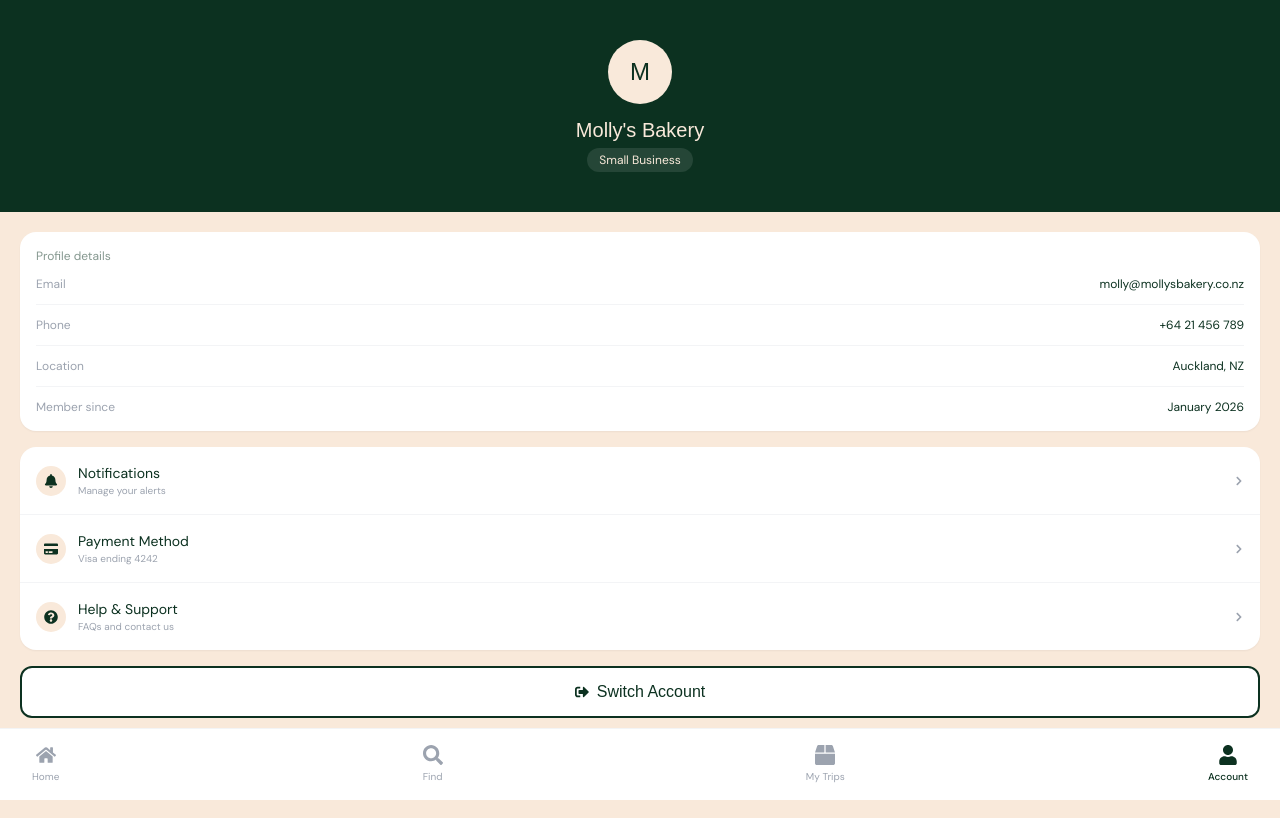
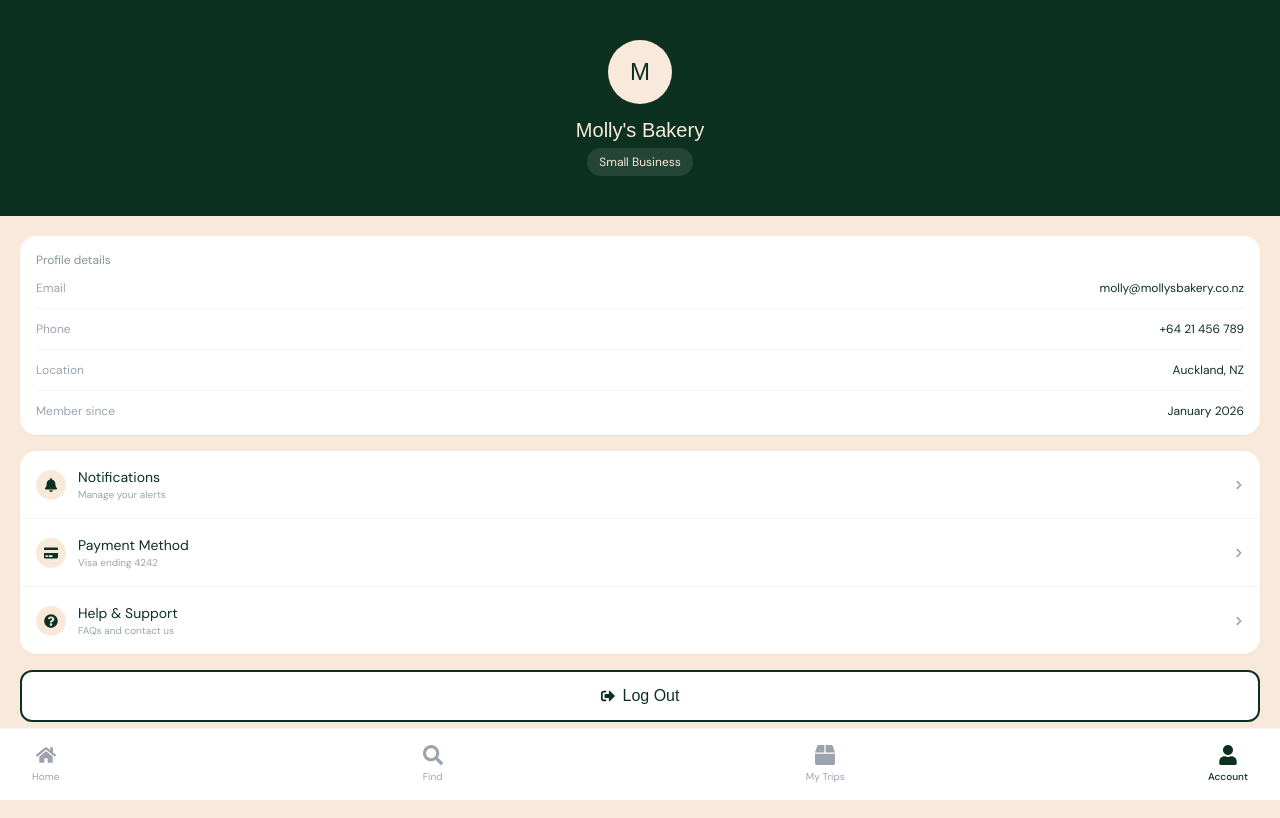
Before and after one commit to ac147616/pickle-app, a React (Vite) app: page /account/1 in a window 1280 px wide. Built offline with nearby package versions, Linux system fonts and the light colour scheme; a web font is replaced by a local one.

Commit message:
fixed few padding errors in profiles page

```diff
--- a/src/pages/Account.jsx
+++ b/src/pages/Account.jsx
@@ -68,7 +68,7 @@ export default function Account() {
 
         {/* Profile avatar circle with initial */}
         <div className="flex flex-col items-center">
-          <div className="bg-[#f9e9da] rounded-full w-16 h-16 flex items-center justify-center mb-3">
+          <div className="bg-[#f9e9da] rounded-full w-16 h-16 flex items-center justify-center mb-3 px-3">
             <span className="text-[#0c3120] text-2xl"
               style={{ fontFamily: 'Belleza, sans-serif' }}>
               {data.name.charAt(0)}
@@ -80,7 +80,7 @@ export default function Account() {
             style={{ fontFamily: 'Belleza, sans-serif' }}>
             {data.name}
           </h1>
-          <span className="text-xs bg-white bg-opacity-10 text-[#f9e9da] rounded-full px-3 py-1 mb-2"
+          <span className="text-xs bg-white bg-opacity-10 text-[#f9e9da] rounded-full px-3 py-1.5 mb-2"
             style={{ fontFamily: 'DM Sans, sans-serif' }}>
             {data.role}
           </span>
@@ -195,7 +195,7 @@ export default function Account() {
           style={{ fontFamily: 'Belleza, sans-serif' }}
         >
           <FaSignOutAlt size={14} color="#0c3120" />
-          Switch Account
+          Log Out
         </button>
 
       </div>
```
